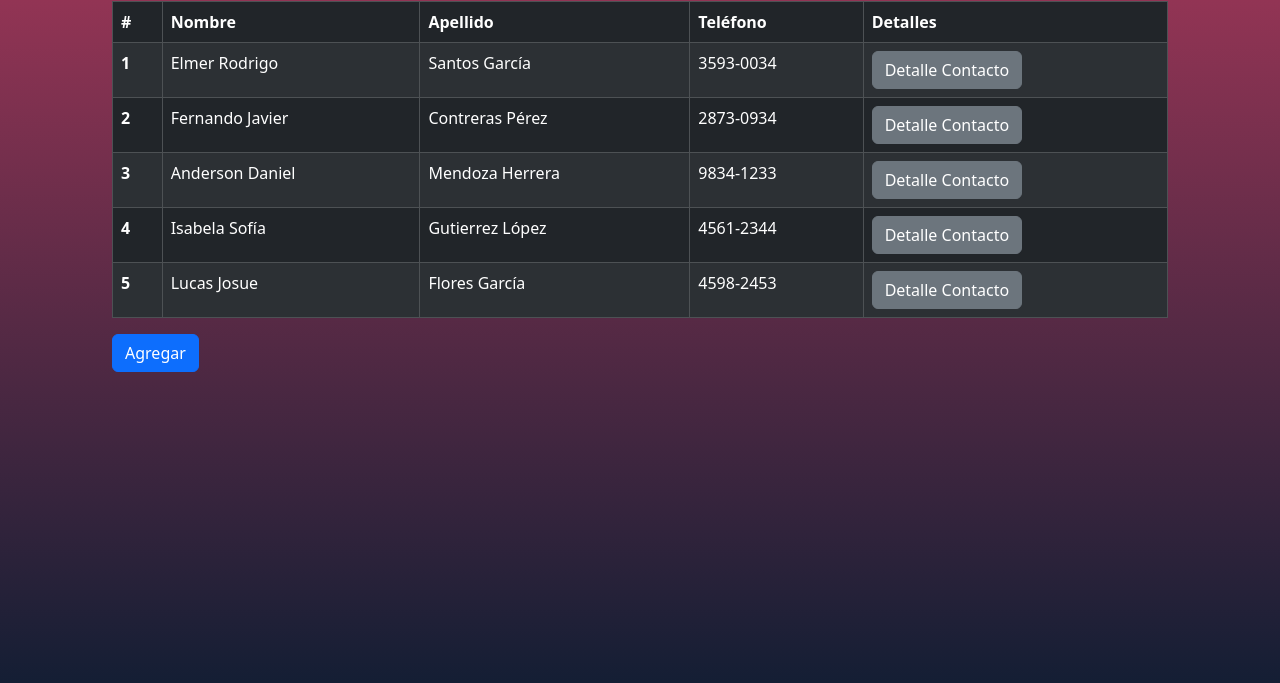
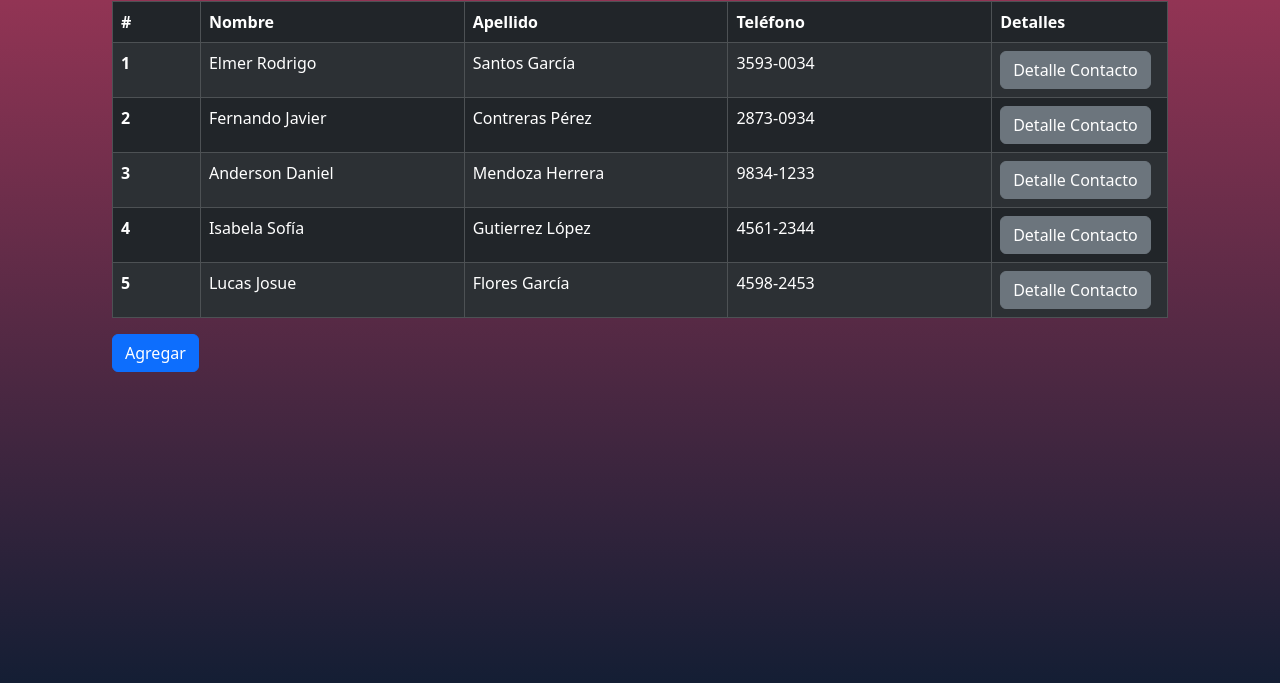
Before and after one commit to esantos2019254/LaboratorioPS-1, a plain HTML site: page assets/pages/contactos.html in a window 1280 px wide. Shown: the part 147-830 px from the top of the page. Drawn offline with nearby package versions, Linux system fonts and the light colour scheme.

Commit message:
Se concluyo con pagina contactos

```diff
--- a/assets/pages/contactos.html
+++ b/assets/pages/contactos.html
@@ -17,11 +17,11 @@
             <table class="table table-dark table-bordered table-responsive table-striped">
                 <thead>
                     <tr>
-                        <th scope="col">#</th>
-                        <th scope="col">Nombre</th>
-                        <th scope="col">Apellido</th>
-                        <th scope="col">Teléfono</th>
-                        <th scope="col">Detalles</th>
+                        <th scope="col" class="col-sm-1">#</th>
+                        <th scope="col" class="col-sm-3">Nombre</th>
+                        <th scope="col" class="col-sm-3">Apellido</th>
+                        <th scope="col" class="col-sm-3">Teléfono</th>
+                        <th scope="col" class="col-sm-2">Detalles</th>
                     </tr>
                 </thead>
                 <tbody>
```
